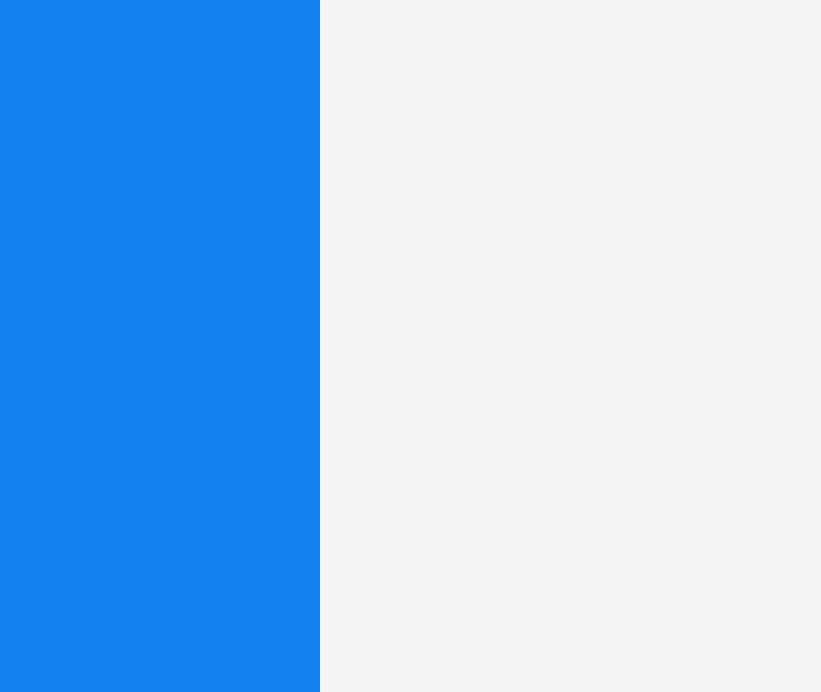
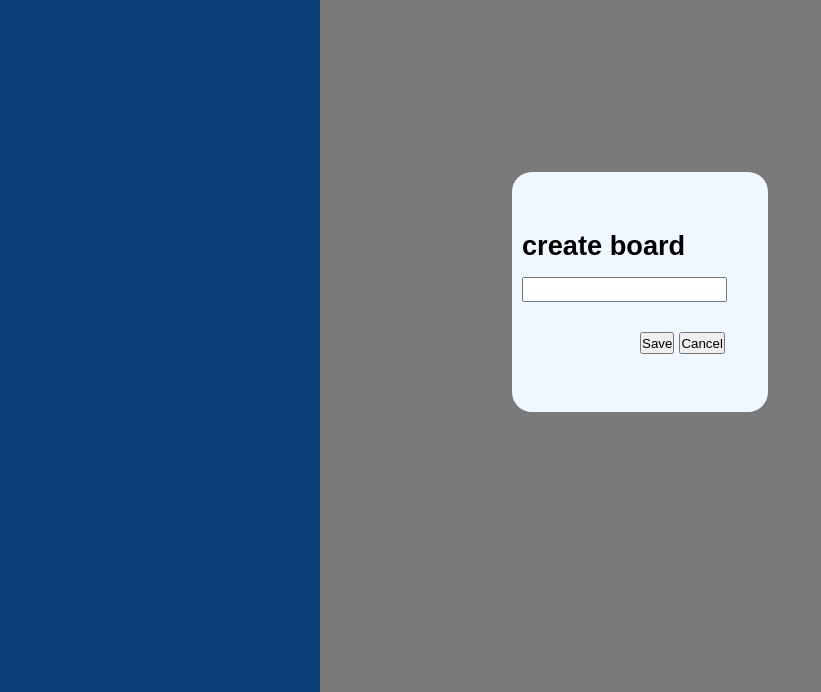
Before and after one commit to JAYESH241524/Kanban-board, a plain HTML site: page index.html in a window 1280 px wide. Both pictures are taken after a click on the button "Create Board". Shown: the part 108-800 px from the top of the page, without its empty margins (0-821 px from the left). Drawn offline with Linux system fonts and the light colour scheme.

Commit message:
board addition to board column successful

```diff
--- a/index.css
+++ b/index.css
@@ -41,3 +41,52 @@
     background-color: #08936c;
     cursor: pointer;
 }
+.createBoard{
+    position: absolute;
+}
+.modalLayOut{
+    position: fixed;
+    top: 0;
+    left: 0;
+
+    display: none;
+    justify-content: center;
+    align-items: center;
+    width: 100vw;
+    height: 100vh;
+    z-index: 999;
+    background-color: rgba(0,0,0,0.5);
+}
+.modalContent{
+    width: 20%;
+    height: 30%;
+    background-color: aliceblue;
+    display: flex;
+    flex-direction: column;
+    justify-content: center;
+
+    border-radius: 20px;
+    gap: 15px;
+}
+.modalTitle{
+    font-size: 1.7rem;
+    font-family: sans-serif;
+    margin-left: 10px;
+    justify-content: start;
+}
+.modalInput{
+     height: 1.6rem;
+     width: 80%;
+     margin-left: 10px;
+}
+.modalButtons{
+    height: 1.4rem;
+    width: 25%;
+    margin-left: 50%;
+    display: flex;
+    gap: 5px;
+}
+.error{
+    font-size: small;
+    color: red;
+}
--- a/index.html
+++ b/index.html
@@ -13,14 +13,28 @@
         <div id="mainBoard1">
             <div id="boardButton">
                 <p><h1 style="color: aliceblue; font-size: 3rem;">Boards</h1></p>
-                <button id="b1">Create Board</button>
+                <button id="b1" onclick="createBoard()">Create Board</button>
+            </div>
+            <div id="boardCol">
+
             </div>
         </div>
         <div id="mainBoard2">
             <p>no board selected.Create or select a board</p>
+
         </div>
+    </div>
+    <div id="modalLayOut" class="modalLayOut">
+        <div id="modalContent" class="modalContent">
+                <h3 class="modalTitle"></h3>
+                <input type="text" id="modalInput" class="modalInput">
+                <div class="error"></div>
+                <div class="modalButtons">
+                <button class="saveBtn">Save</button>
+                <button class="cancelBtn">Cancel</button>
+                </div>
         </div>
-
     </div>
+    <script src="/index.js"></script>
 </body>
 </html>
--- a/index.js
+++ b/index.js
@@ -0,0 +1,26 @@
+const b1=document.getElementById("b1");
+const boardCol=document.getElementById("boardCol");
+const save=document.querySelector(".saveBtn");
+
+
+
+function createBoard(){
+    document.getElementsByClassName("modalTitle")[0].innerText="create board";
+    document.getElementById("modalLayOut").style.display="flex";
+
+
+}
+
+ function addToColumn(){
+    let boardName=document.getElementById("modalInput").value;
+    document.getElementById("modalLayOut").style.display="none";
+    let board=document.createElement("div");
+    board.innerHTML=`<p>${boardName}</p>`
+    board.classList.add("board");
+    boardCol.appendChild(board)
+ }
+ save.addEventListener("click",()=>
+    {
+    addToColumn();
+
+    })
```
